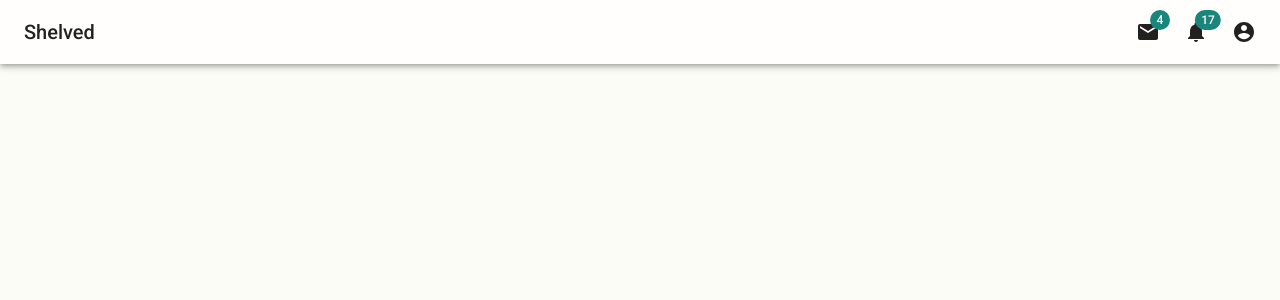
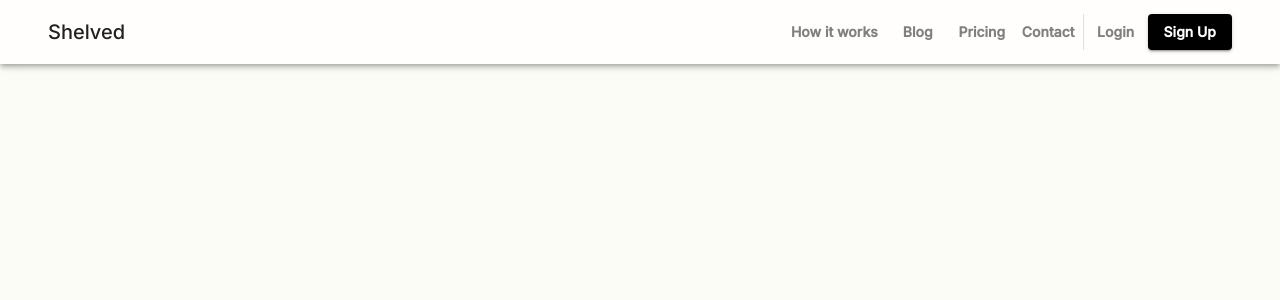
Before and after one commit to arju88nair/ReactTIL, a React app: page /landing in a window 1280 px wide. Shown: the top 300 px of the page. Built offline with nearby package versions, Linux system fonts and the light colour scheme.

Commit message:
Pre app login bar

```diff
--- a/src/_helpers/theme.js
+++ b/src/_helpers/theme.js
@@ -4,7 +4,7 @@ import {createMuiTheme} from '@material-ui/core/styles';
 export default createMuiTheme({
     typography: {
         fontFamily: [
-            'Roboto',
+            'Inter',
             '-apple-system',
             'BlinkMacSystemFont',
             '"Segoe UI"',
--- a/src/index.html
+++ b/src/index.html
@@ -14,7 +14,7 @@
 />
 
 <style>
-    @import url('https://fonts.googleapis.com/css?family=Roboto:300,400,500,700');
+    @import url('https://fonts.googleapis.com/css2?family=Inter:wght@200;400;500&display=swap');
     html, body {
     margin: 0;
     height: 100%;
--- a/src/views/Components/PreAppBar.js
+++ b/src/views/Components/PreAppBar.js
@@ -140,7 +140,22 @@ export function PreAppBar() {
                             <Button className={classes.navBarText}
                                     style={{fontWeight: "600", backgroundColor: 'transparent'}} component={Link}
                                     to="/landing">
+                                How it works
+                            </Button>
+                             <Button className={classes.navBarText}
+                                    style={{fontWeight: "600", backgroundColor: 'transparent'}} component={Link}
+                                    to="/landing">
+                                Contact
+                            </Button>
+                             <Button className={classes.navBarText}
+                                    style={{fontWeight: "600", backgroundColor: 'transparent'}} component={Link}
+                                    to="/landing">
                                 Blog
+                            </Button>
+                             <Button className={classes.navBarText}
+                                    style={{fontWeight: "600", backgroundColor: 'transparent'}} component={Link}
+                                    to="/landing">
+                                 Contact
                             </Button>
                             <Button className={classes.navBarText}
                                     style={{fontWeight: "600", backgroundColor: 'transparent'}} component={Link}
--- a/src/views/Components/PreLoginAppbar.js
+++ b/src/views/Components/PreLoginAppbar.js
@@ -1,5 +1,5 @@
 import React from 'react';
-import { makeStyles } from '@material-ui/core/styles';
+import {makeStyles} from '@material-ui/core/styles';
 import AppBar from '@material-ui/core/AppBar';
 import Toolbar from '@material-ui/core/Toolbar';
 import IconButton from '@material-ui/core/IconButton';
@@ -11,18 +11,19 @@ import AccountCircle from '@material-ui/icons/AccountCircle';
 import MailIcon from '@material-ui/icons/Mail';
 import NotificationsIcon from '@material-ui/icons/Notifications';
 import MoreIcon from '@material-ui/icons/MoreVert';
+import Container from "@material-ui/core/Container";
+import Button from "@material-ui/core/Button";
+import {Link} from "react-router-dom";
+import Grid from "@material-ui/core/Grid";
+import Divider from "@material-ui/core/Divider";
 
 const useStyles = makeStyles((theme) => ({
     grow: {
         flexGrow: 1,
     },
-    title: {
-        display: 'none',
-        [theme.breakpoints.up('sm')]: {
-            display: 'block',
-        },
+    menuButton: {
+        marginRight: theme.spacing(2),
     },
-
     sectionDesktop: {
         display: 'none',
         [theme.breakpoints.up('md')]: {
@@ -35,9 +36,14 @@ const useStyles = makeStyles((theme) => ({
             display: 'none',
         },
     },
+    navBarText: {
+        textDecoration: 'none',
+        color: 'var(--color-text)',
+        textTransform: "none"
+    },
 }));
 
-export  function PreLoginAppbar() {
+export function PreLoginAppbar() {
     const classes = useStyles();
     const [anchorEl, setAnchorEl] = React.useState(null);
     const [mobileMoreAnchorEl, setMobileMoreAnchorEl] = React.useState(null);
@@ -66,10 +72,10 @@ export  function PreLoginAppbar() {
     const renderMenu = (
         <Menu
             anchorEl={anchorEl}
-            anchorOrigin={{ vertical: 'top', horizontal: 'right' }}
+            anchorOrigin={{vertical: 'top', horizontal: 'right'}}
             id={menuId}
             keepMounted
-            transformOrigin={{ vertical: 'top', horizontal: 'right' }}
+            transformOrigin={{vertical: 'top', horizontal: 'right'}}
             open={isMenuOpen}
             onClose={handleMenuClose}
         >
@@ -82,39 +88,54 @@ export  function PreLoginAppbar() {
     const renderMobileMenu = (
         <Menu
             anchorEl={mobileMoreAnchorEl}
-            anchorOrigin={{ vertical: 'top', horizontal: 'right' }}
+            anchorOrigin={{vertical: 'top', horizontal: 'right'}}
             id={mobileMenuId}
             keepMounted
-            transformOrigin={{ vertical: 'top', horizontal: 'right' }}
+            transformOrigin={{vertical: 'top', horizontal: 'right'}}
             open={isMobileMenuOpen}
             onClose={handleMobileMenuClose}
         >
             <MenuItem>
-                <IconButton aria-label="show 4 new mails" color="inherit">
-                    <Badge badgeContent={4} color="secondary">
-                        <MailIcon />
-                    </Badge>
-                </IconButton>
-                <p>Messages</p>
+                <Button className={classes.navBarText}
+                        style={{fontWeight: "600", backgroundColor: 'transparent',justifyContent: "flex-start"}} component={Link}
+                        to="/landing">
+                    How it works
+                </Button>
             </MenuItem>
             <MenuItem>
-                <IconButton aria-label="show 11 new notifications" color="inherit">
-                    <Badge badgeContent={11} color="secondary">
-                        <NotificationsIcon />
-                    </Badge>
-                </IconButton>
-                <p>Notifications</p>
+                <Button className={classes.navBarText}
+                        style={{fontWeight: "600", backgroundColor: 'transparent',justifyContent: "flex-start"}} component={Link}
+                        to="/landing">
+                    Blog
+                </Button>
             </MenuItem>
             <MenuItem onClick={handleProfileMenuOpen}>
-                <IconButton
-                    aria-label="account of current user"
-                    aria-controls="primary-search-account-menu"
-                    aria-haspopup="true"
-                    color="inherit"
-                >
-                    <AccountCircle />
-                </IconButton>
-                <p>Profile</p>
+                <Button className={classes.navBarText}
+                        style={{fontWeight: "600", backgroundColor: 'transparent',justifyContent: "flex-start"}} component={Link}
+                        to="/landing">
+                    Pricing
+                </Button>
+            </MenuItem>
+            <MenuItem onClick={handleProfileMenuOpen}>
+                <Button className={classes.navBarText}
+                        style={{fontWeight: "600", backgroundColor: 'transparent',justifyContent: "flex-start"}} component={Link}
+                        to="/landing">
+                    Contact
+                </Button>
+            </MenuItem>
+            <MenuItem onClick={handleProfileMenuOpen}>
+                <Button className={classes.navBarText}
+                        style={{fontWeight: "600", backgroundColor: 'transparent',justifyContent: "flex-start"}} component={Link}
+                        to="/login">
+                    Login
+                </Button>
+            </MenuItem>
+            <MenuItem onClick={handleProfileMenuOpen}>
+                <Button className={classes.navBarText}
+                        style={{fontWeight: "600", backgroundColor: 'transparent',justifyContent: "flex-start"}} component={Link}
+                        to="/login">
+                    Sign Up
+                </Button>
             </MenuItem>
         </Menu>
     );
@@ -122,32 +143,49 @@ export  function PreLoginAppbar() {
     return (
         <div className={classes.grow}>
             <AppBar position="static">
+                <Container maxWidth="lg">
                 <Toolbar>
-                    <Typography className={classes.title} variant="h6" noWrap>
+                    <Typography variant="h6" noWrap>
                         Shelved
                     </Typography>
-                    <div className={classes.grow} />
+                    <div className={classes.grow}/>
                     <div className={classes.sectionDesktop}>
-                        <IconButton aria-label="show 4 new mails" color="inherit">
-                            <Badge badgeContent={4} color="secondary">
-                                <MailIcon />
-                            </Badge>
-                        </IconButton>
-                        <IconButton aria-label="show 17 new notifications" color="inherit">
-                            <Badge badgeContent={17} color="secondary">
-                                <NotificationsIcon />
-                            </Badge>
-                        </IconButton>
-                        <IconButton
-                            edge="end"
-                            aria-label="account of current user"
-                            aria-controls={menuId}
-                            aria-haspopup="true"
-                            onClick={handleProfileMenuOpen}
-                            color="inherit"
-                        >
-                            <AccountCircle />
-                        </IconButton>
+                        <Grid container alignItems="center" >
+                            <Button className={classes.navBarText}
+                                    style={{fontWeight: "600", backgroundColor: 'transparent'}} component={Link}
+                                    to="/landing">
+                                How it works
+                            </Button>
+                            <Button className={classes.navBarText}
+                                    style={{fontWeight: "600", backgroundColor: 'transparent'}} component={Link}
+                                    to="/landing">
+                                Blog
+                            </Button>
+                            <Button className={classes.navBarText}
+                                    style={{fontWeight: "600", backgroundColor: 'transparent'}} component={Link}
+                                    to="/landing">
+                                Pricing
+                            </Button>
+                            <Button className={classes.navBarText}
+                                    style={{fontWeight: "600", backgroundColor: 'transparent'}} component={Link}
+                                    to="/landing">
+                                Contact
+                            </Button>
+                            <Divider orientation="vertical" flexItem />
+                            <Button className={classes.navBarText}
+                                    style={{fontWeight: "600", backgroundColor: 'transparent'}} component={Link}
+                                    to="/login">
+                                Login
+                            </Button>
+                            <Button variant="contained" className={classes.navBarText}
+                                    style={{
+                                        background: 'var(--color-button)',
+                                        color: 'white', fontWeight: "600"
+                                    }}
+                                    component={Link} to="/register">
+                                Sign Up
+                            </Button>
+                        </Grid>
                     </div>
                     <div className={classes.sectionMobile}>
                         <IconButton
@@ -157,10 +195,11 @@ export  function PreLoginAppbar() {
                             onClick={handleMobileMenuOpen}
                             color="inherit"
                         >
-                            <MoreIcon />
+                            <MoreIcon/>
                         </IconButton>
                     </div>
                 </Toolbar>
+                </Container>
             </AppBar>
             {renderMobileMenu}
             {renderMenu}
```
